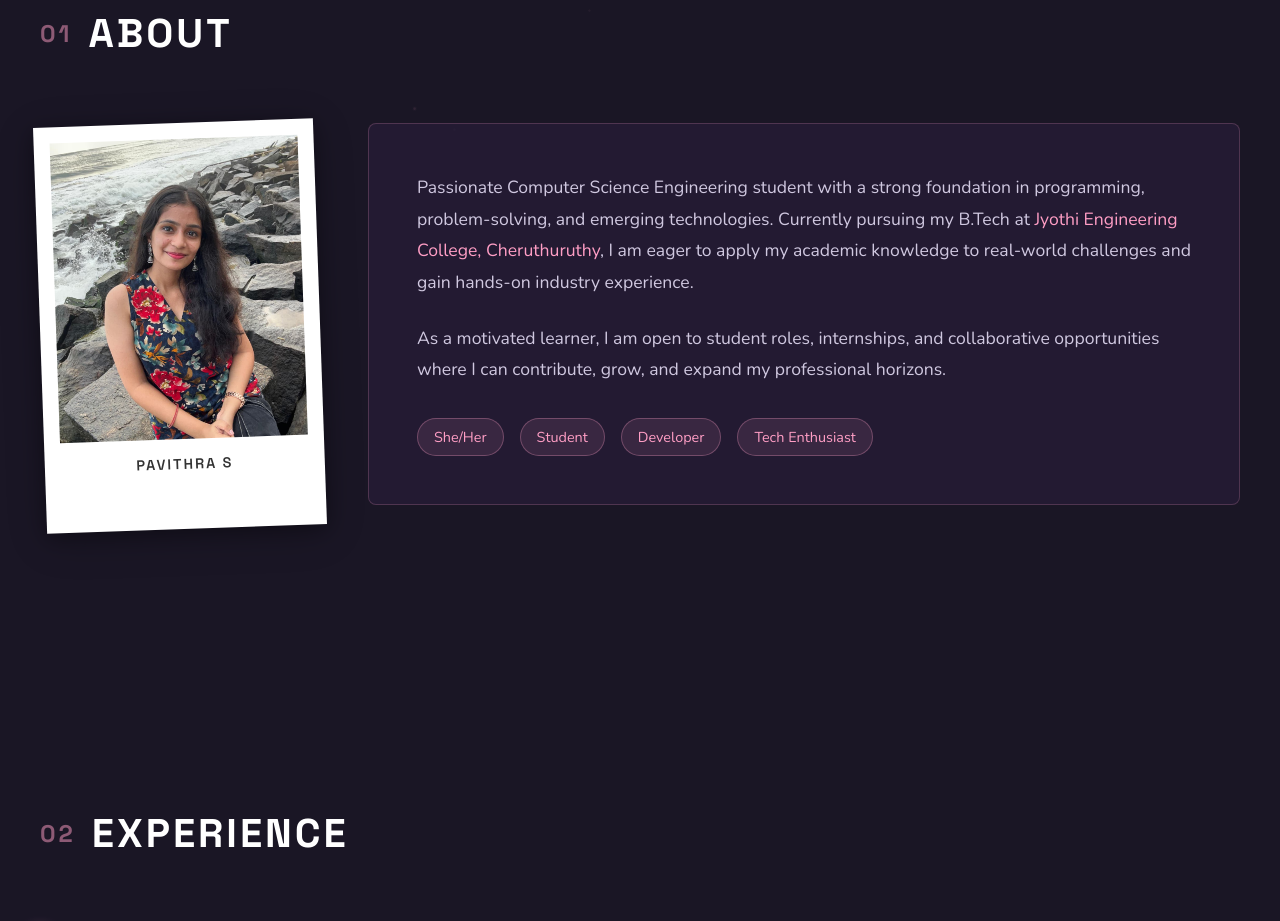
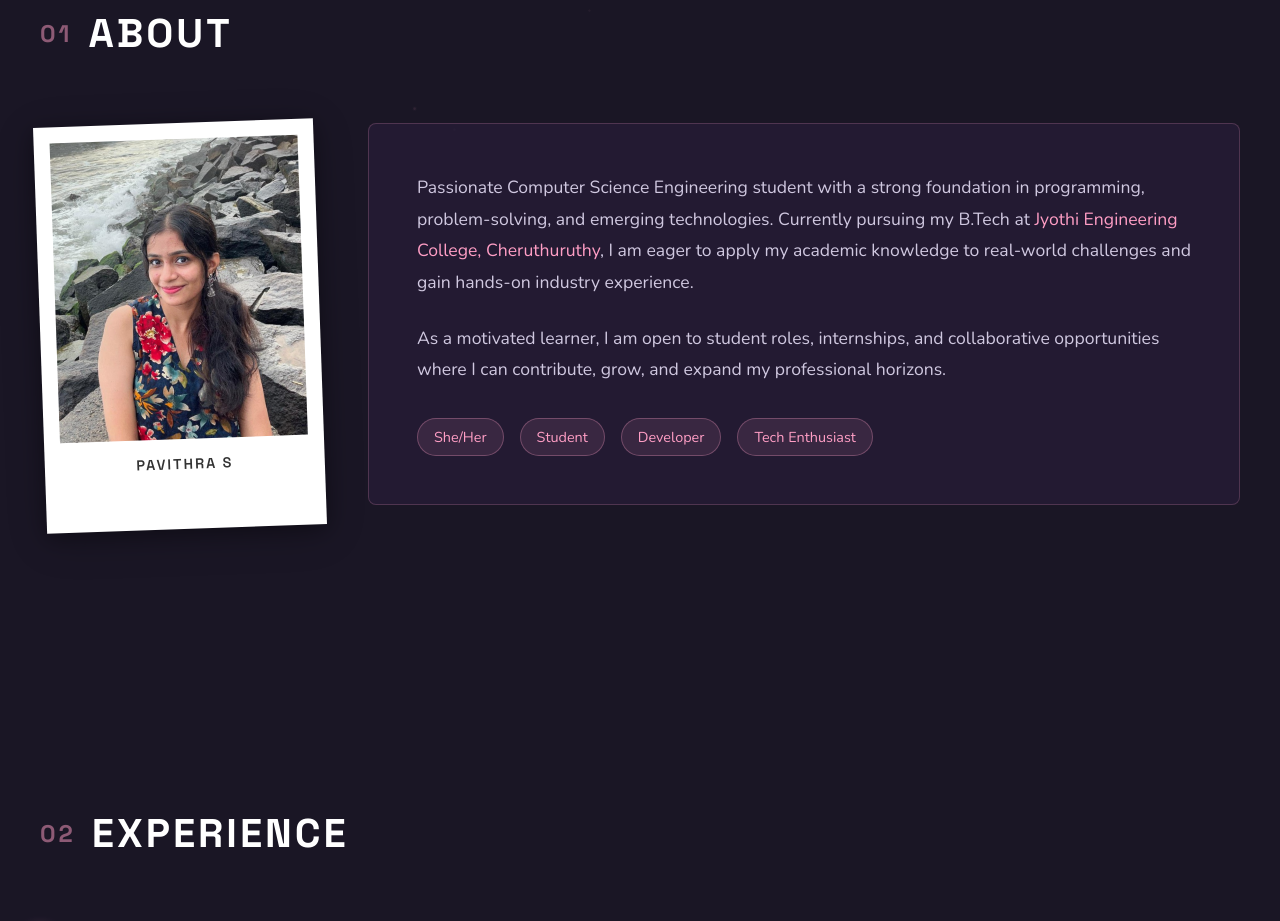
Before and after one commit to PavithraSunil/portfolio, a plain HTML site: page index.html in a window 1280 px wide. Shown: the part 920-1841 px from the top of the page. Drawn offline with nearby package versions, Linux system fonts and the light colour scheme.

Commit message:
fix picture

```diff
--- a/index.html
+++ b/index.html
@@ -82,7 +82,7 @@
                 <div class="about-wrapper">
                     <div class="polaroid-container">
                         <div class="polaroid">
-                            <img src="WhatsApp Image 2025-11-03 at 14.58.02_92fd3c8a.jpg" alt="Pavithra S" class="polaroid-image">
+                            <img src="WhatsApp Image 2025-11-03 at 15.13.16_d471be5e - Copy.jpg" alt="Pavithra S" class="polaroid-image">
                             <div class="polaroid-label">PAVITHRA S</div>
                         </div>
                     </div>
```
Also changed, not shown: WhatsApp Image 2025-11-03 at 14.58.02_92fd3c8a.jpg (deleted), WhatsApp Image 2025-11-03 at 15.13.16_d471be5e - Copy.jpg (added).
